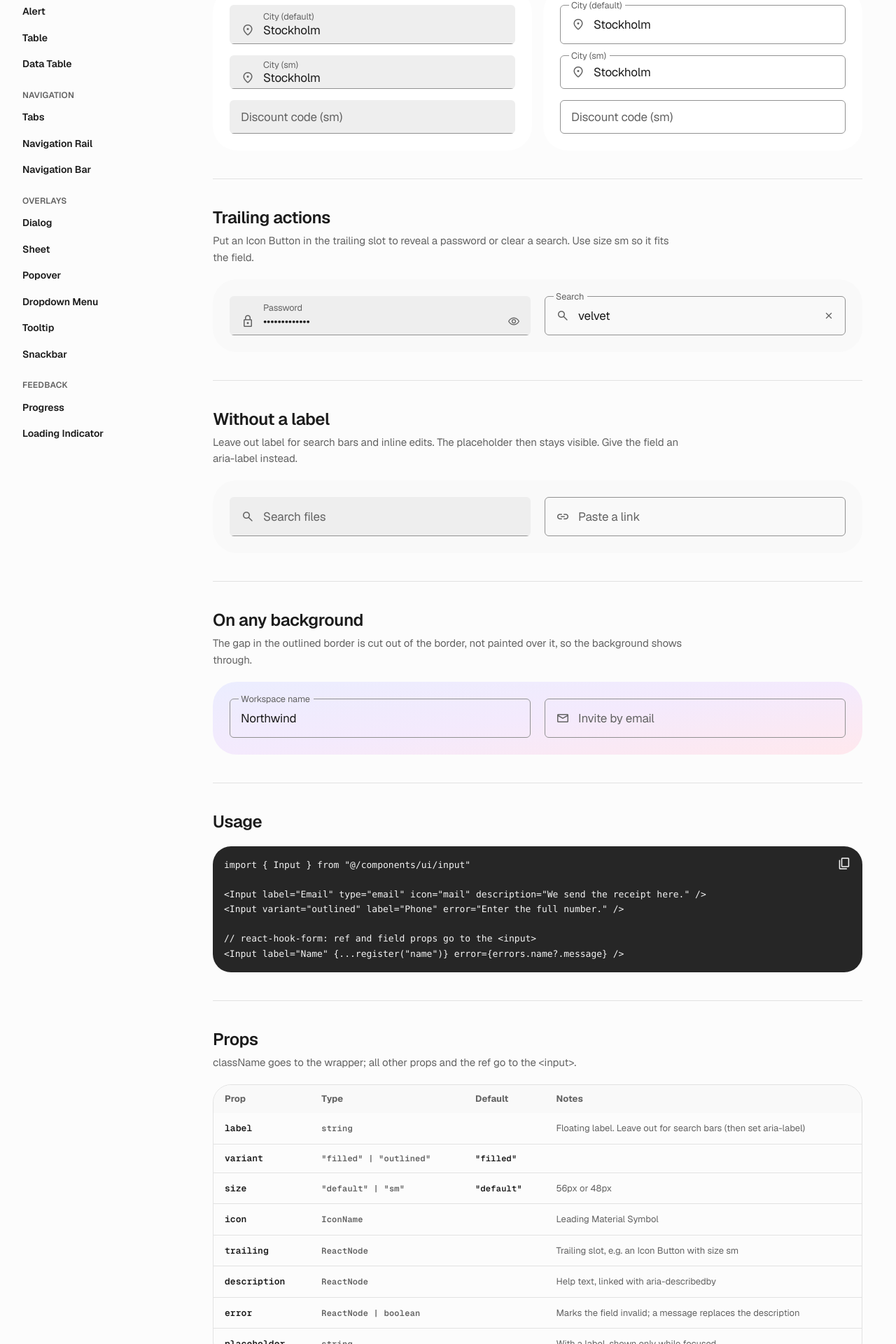
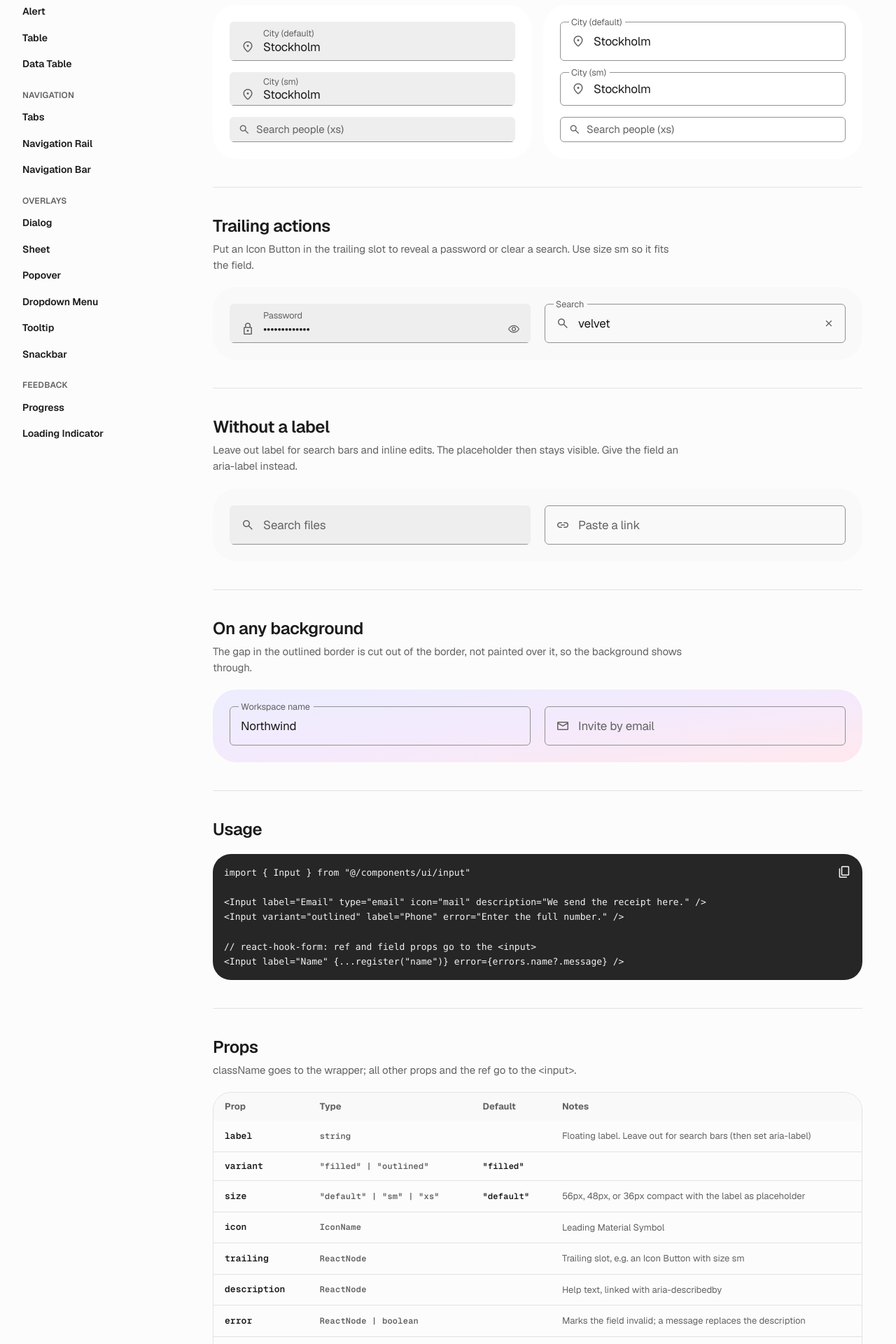
Before and after one commit to katalyxbio/nelumbo, a Next.js app: page /components/input in a window 1280 px wide. Shown: the part 1343-3263 px from the top of the page at 70% size. Built offline with nearby package versions, Linux system fonts and the light colour scheme.

Commit message:
Alert brand is a solid fill so it never matches info; add xs compact field size and use it in the data table toolbar

```diff
--- a/registry/velvet/ui/alert.tsx
+++ b/registry/velvet/ui/alert.tsx
@@ -29,8 +29,10 @@ import { IconButton } from "@/registry/velvet/ui/icon-button"
  *   <Alert layout="banner" variant="info" action={<Button size="sm">Update</Button>}>...</Alert>
  *
  * - `variant`: "default" (neutral, no icon unless you pass one), "info",
- *   "success", "warning", "destructive" or "brand". The tonal ones tint the
- *   whole alert with that palette color's container.
+ *   "success", "warning", "destructive" or "brand". The status ones tint the
+ *   whole alert with that palette color's container. "brand" is the one solid
+ *   alert (the brand accent as a fill), so it never looks like "info" even
+ *   when the brand accent is blue.
  * - `icon`: set per variant (info, check_circle, warning, error, campaign).
  *   Pass a Material Symbol name or any node to replace it, or `false` for none.
  * - Actions: an `action` prop, or an <AlertAction> child, for one or two
@@ -60,8 +62,9 @@ const alertVariants = cva("", {
         "bg-warning-container text-warning-container-foreground [--alert-fg:var(--warning-container-foreground)] [--alert-accent:var(--warning-container-foreground)] dark:[--alert-accent:var(--warning)]",
       destructive:
         "bg-destructive-container text-destructive-container-foreground [--alert-fg:var(--destructive-container-foreground)] [--alert-accent:var(--destructive-container-foreground)] dark:[--alert-accent:var(--destructive)]",
-      brand:
-        "bg-brand-container text-brand-container-foreground [--alert-fg:var(--brand-container-foreground)] [--alert-accent:var(--brand-container-foreground)] dark:[--alert-accent:var(--brand)]",
+      // solid, not tinted: with a blue or cyan brand accent a brand-container would be the
+      // same tint as info, so brand is the one filled alert and reads apart for every accent
+      brand: "bg-brand text-brand-foreground [--alert-fg:var(--brand-foreground)] [--alert-accent:var(--brand-foreground)]",
     },
   },
   defaultVariants: { variant: "default" },
--- a/registry/velvet/ui/data-table.tsx
+++ b/registry/velvet/ui/data-table.tsx
@@ -372,7 +372,7 @@ function DataTable<TData, TValue = unknown>({
             <>
               {showSearch && (
                 <Input
-                  size="sm"
+                  size="xs"
                   type="search"
                   icon="search"
                   aria-label={searchPlaceholder}
--- a/registry/velvet/ui/field.tsx
+++ b/registry/velvet/ui/field.tsx
@@ -20,8 +20,8 @@ import { Icon, type IconName } from "@/registry/velvet/ui/icon"
 export type FieldProps = {
   label?: string
   variant?: "filled" | "outlined"
-  /** default 56px, sm 48px. */
-  size?: "default" | "sm"
+  /** default 56px, sm 48px, xs 36px (compact: toolbars and filters; the label becomes the placeholder). */
+  size?: "default" | "sm" | "xs"
   /** Leading Material Symbol. */
   icon?: IconName
   /** Trailing slot, for example an IconButton (size="sm") that clears or reveals. */
@@ -59,6 +59,8 @@ const SIZES = {
   // field height, resting label offset, raised label offset (filled), value padding (filled)
   default: "[--field-h:3.5rem] [--label-rest:1rem] [--label-raised:7px] [--value-pt:1.5rem] [--value-pb:0.5rem]",
   sm: "[--field-h:3rem] [--label-rest:0.75rem] [--label-raised:4px] [--value-pt:1.25rem] [--value-pb:0.25rem]",
+  // compact: no floating label, so only the height and the horizontal padding matter
+  xs: "[--field-h:2.25rem] [--label-rest:0.375rem] [--label-raised:0px] [--value-pt:0px] [--value-pb:0px]",
 }
 
 const slide = "transition-[translate] duration-200 ease-(--ease-standard) motion-reduce:transition-none"
@@ -87,7 +89,9 @@ function Field({
   const invalid = Boolean(error) || ariaInvalid === true || ariaInvalid === "true"
   const help = typeof error === "string" || React.isValidElement(error) ? error : description
   const filled = variant === "filled"
-  const floating = Boolean(label)
+  const compact = size === "xs"
+  // compact fields have no floating label: the label names the control and doubles as its placeholder
+  const floating = Boolean(label) && !compact
   // single-line filled fields move icons down with the text when the label rises
   const iconShift = filled && !multiline && "translate-y-[calc(var(--float)*0.5rem)]"
 
@@ -99,13 +103,16 @@ function Field({
         data-invalid={invalid || undefined}
         data-disabled={disabled || undefined}
         className={cn(
-          "group/field relative flex cursor-text gap-3 rounded-field px-4",
+          "group/field relative flex cursor-text rounded-field",
+          compact ? "gap-2 px-3" : "gap-3 px-4",
           SIZES[size],
           multiline
             ? // padding lives on the container, so scrolled text clips below the label
               cn("items-start", filled && floating ? "pt-(--value-pt) pb-[calc(var(--value-pb)+0.25rem)]" : "py-(--label-rest)")
             : cn(grow ? "min-h-(--field-h)" : "h-(--field-h)", "items-center"),
-          "[--icon-size:20px] [--icon-opsz:20] [--label-x:1rem] has-[[data-slot=field-icon]]:[--label-x:3rem]",
+          compact
+            ? "[--icon-size:18px] [--icon-opsz:20] [--label-x:0.75rem] has-[[data-slot=field-icon]]:[--label-x:2.5rem]"
+            : "[--icon-size:20px] [--icon-opsz:20] [--label-x:1rem] has-[[data-slot=field-icon]]:[--label-x:3rem]",
           // the label rests while an input shows its placeholder, or a button control
           // (Select) marks itself data-placeholder and is closed
           floating
@@ -134,11 +141,12 @@ function Field({
           id: controlId,
           disabled,
           // a placeholder is needed for :placeholder-shown, which floats the label
-          placeholder: placeholder ?? (floating ? " " : undefined),
+          placeholder: placeholder ?? (floating ? " " : compact ? label : undefined),
           "aria-invalid": invalid || undefined,
           "aria-describedby": help ? helpId : undefined,
           className: cn(
-            "w-full min-w-0 flex-1 bg-transparent type-body-lg leading-6 text-foreground outline-none",
+            "w-full min-w-0 flex-1 bg-transparent leading-6 text-foreground outline-none",
+            compact ? "type-body-md" : "type-body-lg",
             "placeholder:text-muted-foreground disabled:cursor-not-allowed",
             floating && "placeholder:opacity-0 placeholder:transition-opacity focus:placeholder:opacity-100",
             multiline
@@ -147,7 +155,12 @@ function Field({
           ),
         })}
 
-        {label && (
+        {label && compact && (
+          <label htmlFor={controlId} className="sr-only">
+            {label}
+          </label>
+        )}
+        {label && !compact && (
           <label
             htmlFor={controlId}
             className={cn(
@@ -169,7 +182,7 @@ function Field({
 
         {invalid && !multiline && <Icon name="error" fill className={cn("shrink-0 text-destructive", iconShift, slide)} />}
         {trailing && (
-          <div data-slot="field-trailing" className={cn("-me-2 flex shrink-0 items-center", iconShift, slide)}>
+          <div data-slot="field-trailing" className={cn(compact ? "-me-1.5" : "-me-2", "flex shrink-0 items-center", iconShift, slide)}>
             {trailing}
           </div>
         )}
@@ -209,7 +222,7 @@ function Field({
       </div>
 
       {(help || meta) && (
-        <div className={cn("flex gap-4 px-4 type-body-sm text-muted-foreground", disabled && "opacity-40")}>
+        <div className={cn("flex gap-4 type-body-sm text-muted-foreground", compact ? "px-3" : "px-4", disabled && "opacity-40")}>
           {help && (
             <p id={helpId} data-slot="field-description" className={cn("flex-1", invalid && "text-destructive")}>
               {help}
--- a/registry/velvet/ui/input.tsx
+++ b/registry/velvet/ui/input.tsx
@@ -13,7 +13,9 @@ import { Field, type FieldProps } from "@/registry/velvet/ui/field"
  * - `filled` (default): tonal container with an underline that thickens on focus.
  * - `outlined`: the label sits in a gap cut into the top border, so it works on
  *   any background (the gap is a real hole in the border, not a painted patch).
- * - `size`: default 56px, sm 48px for dense forms and toolbars.
+ * - `size`: default 56px, sm 48px for dense forms, xs 36px for toolbars and filters.
+ *   xs has no floating label: the label becomes the placeholder and the
+ *   control's accessible name.
  *
  * `className` goes on the outer wrapper; every other prop goes to the <input>,
  * and `ref` points at the <input>.
--- a/registry/velvet/ui/select.tsx
+++ b/registry/velvet/ui/select.tsx
@@ -50,12 +50,13 @@ const fieldChevron = (
  * you). It covers the whole field, so a popup anchors to the field. Mark it
  * data-placeholder while empty so the label rests.
  */
-function fieldButtonClass(controlClass: string, { label, invalid }: { label?: boolean; invalid?: boolean }) {
+function fieldButtonClass(controlClass: string, { label, invalid, compact }: { label?: boolean; invalid?: boolean; compact?: boolean }) {
   return cn(
     controlClass,
     "absolute inset-0 z-[1] flex cursor-pointer items-center rounded-field text-left",
-    "ps-(--label-x) pe-12",
-    invalid && "pe-[5.25rem]",
+    "ps-(--label-x)",
+    compact ? "pe-8" : "pe-12",
+    invalid && (compact ? "pe-14" : "pe-[5.25rem]"),
     "data-placeholder:text-muted-foreground",
     // with a label, the placeholder only shows once the label has risen
     label && "data-placeholder:not-data-[state=open]:text-transparent"
@@ -104,7 +105,7 @@ function SelectTrigger({
           {/* The trigger covers the whole field, so the list anchors to the field and any of it opens the list. */}
           <SelectPrimitive.Trigger
             data-slot="select-trigger"
-            className={fieldButtonClass(controlClass, { label: Boolean(label), invalid })}
+            className={fieldButtonClass(controlClass, { label: Boolean(label) && size !== "xs", invalid, compact: size === "xs" })}
             {...control}
             {...props}
           >
--- a/src/app/components/alert/page.tsx
+++ b/src/app/components/alert/page.tsx
@@ -167,7 +167,7 @@ export default function AlertPage() {
       <Section title="Props">
         <PropsTable
           rows={[
-            ["variant", '"default" | "info" | "success" | "warning" | "destructive" | "brand"', '"default"', "Neutral, or tonal with a palette color"],
+            ["variant", '"default" | "info" | "success" | "warning" | "destructive" | "brand"', '"default"', "Neutral, tinted with a status color, or brand (a solid fill, distinct from info for any brand accent)"],
             ["layout", '"inline" | "banner"', '"inline"', "Banner: full width, square, actions on the right from sm up"],
             ["icon", "IconName | ReactNode | false", "per variant", "info, check_circle, warning, error, campaign; default has none"],
             ["action", "ReactNode", "", "One or two buttons. <AlertAction> children work the same"],
--- a/src/app/components/input/page.tsx
+++ b/src/app/components/input/page.tsx
@@ -58,7 +58,7 @@ export default function InputPage() {
 
       <Section
         title="Sizes"
-        description="Default is 56px. Use sm (48px) for dense forms, filters and settings panels. The label, icons and gap in the border scale with it."
+        description="Default is 56px. Use sm (48px) for dense forms and settings panels, and xs (36px) for toolbars and filters. xs drops the floating label: the label becomes the placeholder and still names the field for assistive tech. The icons and padding scale with it."
       >
         <div className="grid gap-4 md:grid-cols-2">
           {VARIANTS.map((v) => (
@@ -66,7 +66,7 @@ export default function InputPage() {
               {(["default", "sm"] as const).map((s) => (
                 <Input key={s} variant={v} size={s} label={s === "sm" ? "City (sm)" : "City (default)"} icon="location_on" defaultValue="Stockholm" autoComplete="off" />
               ))}
-              <Input variant={v} size="sm" label="Discount code (sm)" autoComplete="off" />
+              <Input variant={v} size="xs" label="Search people (xs)" icon="search" autoComplete="off" />
             </Preview>
           ))}
         </div>
@@ -143,7 +143,7 @@ export default function InputPage() {
           rows={[
             ["label", "string", "", "Floating label. Leave out for search bars (then set aria-label)"],
             ["variant", '"filled" | "outlined"', '"filled"', ""],
-            ["size", '"default" | "sm"', '"default"', "56px or 48px"],
+            ["size", '"default" | "sm" | "xs"', '"default"', "56px, 48px, or 36px compact with the label as placeholder"],
             ["icon", "IconName", "", "Leading Material Symbol"],
             ["trailing", "ReactNode", "", "Trailing slot, e.g. an Icon Button with size sm"],
             ["description", "ReactNode", "", "Help text, linked with aria-describedby"],
```
